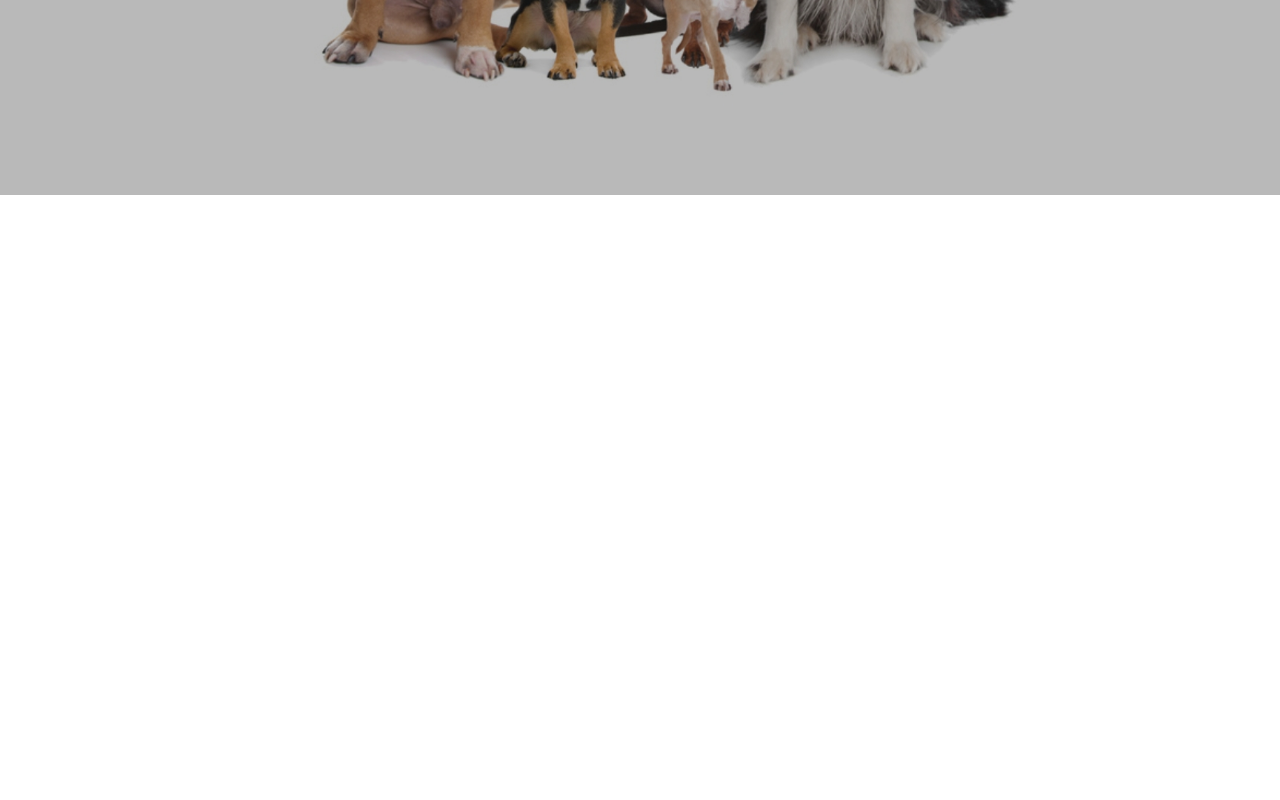
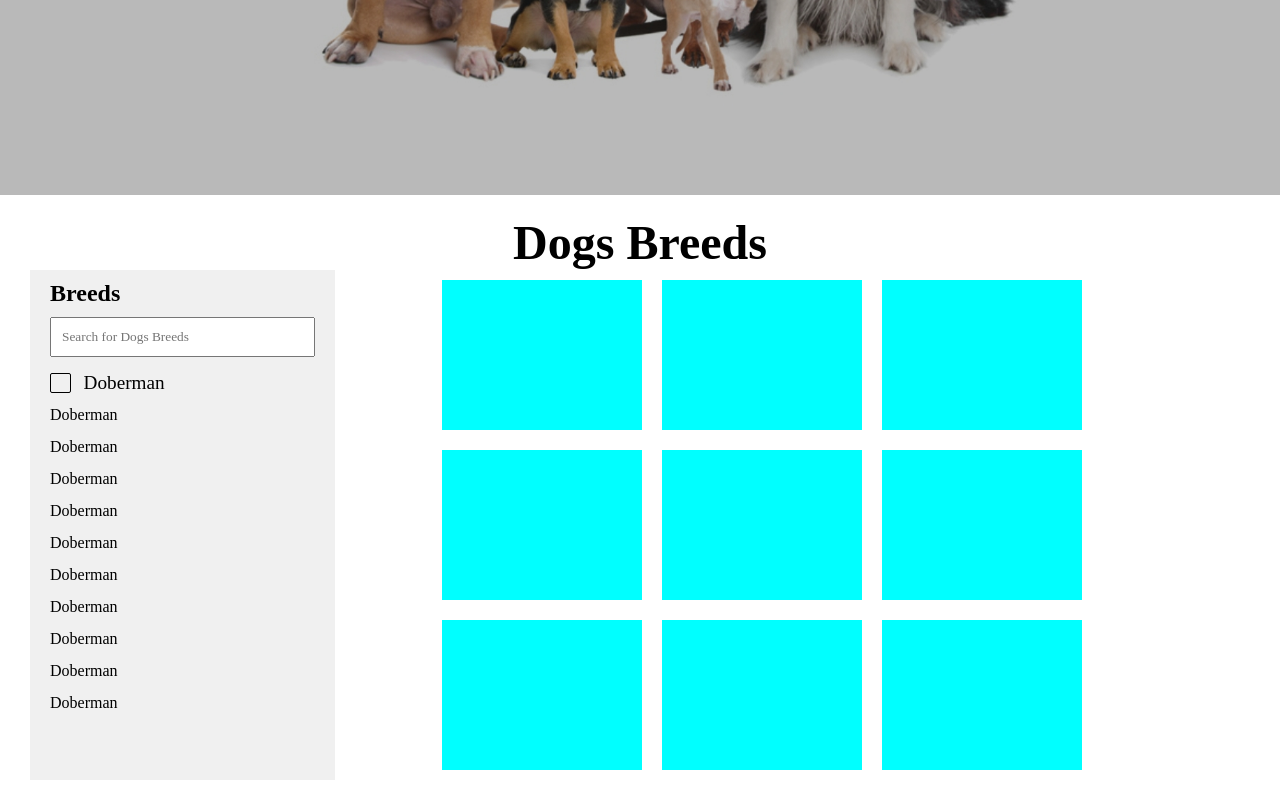
Before and after one commit to Wildereduardoleon85/dog-app, a React (Create React App) app: page / in a window 1280 px wide. Shown: the part 685-1485 px from the top of the page. Before the commit the page ends 880 px from the top, so only its background shows below. Built offline with nearby package versions, Linux system fonts and the light colour scheme; a web font is replaced by a local one.

Commit message:
checkbox styles added

```diff
--- a/public/index.html
+++ b/public/index.html
@@ -9,6 +9,7 @@
       name="description"
       content="Application for browsing dogs breeds images"
     />
+    <script src="https://kit.fontawesome.com/809c8bd336.js" crossorigin="anonymous"></script>
     <title>Dogs Lovers</title>
   </head>
   <body>
--- a/src/App.js
+++ b/src/App.js
@@ -1,6 +1,7 @@
 import './App.scss';
 import Navbar from './layout/Navbar/Navbar';
 import Hero from './layout/Hero/Hero';
+import Main from './components/Main/Main';
 
 function App() {
   return (
@@ -10,6 +11,7 @@ function App() {
       </header>
       <main>
         <Hero/>
+        <Main/>
       </main>
     </>
   );
--- a/src/App.scss
+++ b/src/App.scss
@@ -10,6 +10,7 @@
 
 :root {
   --primary: #01bd56;
+  --light-darken1: #f0f0f0;
 }
 
 ul {
@@ -19,3 +20,35 @@ ul {
 a {
   text-decoration: none;
 }
+
+.checkbox {
+  display: inline-flex;
+  align-items: center;
+  cursor: pointer;
+  font-size: 1.2rem;
+  > input[type="checkbox"] {
+    display: none;
+  }
+  .box {
+    width: 1.3rem;
+    height: 1.3rem;
+    border: 1.5px solid black;
+    border-radius: 2px;
+    margin-right: 0.8rem;
+    display: flex;
+    align-items: center;
+    justify-content: center;
+    flex-shrink: 0;
+    padding: 1px;
+  }
+
+  .box::after {
+    content: "\2714";
+    color: var(--light-darken1);
+    font-size: 1rem;
+  }
+  > input[type="checkbox"]:checked + .box {
+    background-color: var(--primary);
+    border-color: var(--primary);
+  }
+}
--- /dev/null
+++ b/src/components/Main/Main.js
@@ -0,0 +1,64 @@
+import React, { useState } from 'react';
+import './main.scss';
+
+
+const Main = () => {
+    const [text, setText] = useState('')
+
+    const handleChange = e => {
+        if(e.target.checked === true){
+            setText(e.target.parentElement.textContent)
+        }else{
+            setText('')
+        }
+    }
+
+    return (
+        <section className="main">
+            <h1>Dogs Breeds</h1>
+            <div className="container">
+                <div className="sidebar">
+                    <h2>Breeds</h2>
+                    <input type="search" placeholder="Search for Dogs Breeds" />
+                    <div>
+                        <ul>
+                            <li>
+                                {/* <input type="checkbox" id="check" onChange={handleChange}/>
+                                <label htmlFor="check" >Doberman</label> */}
+                                <label className="checkbox" htmlFor="check">
+                                    <input onChange={handleChange} type="checkbox" id="check" />
+                                    <div className="box"></div>
+                                    Doberman
+                                </label>
+                            </li>
+                            <li>Doberman</li>
+                            <li>Doberman</li>
+                            <li>Doberman</li>
+                            <li>Doberman</li>
+                            <li>Doberman</li>
+                            <li>Doberman</li>
+                            <li>Doberman</li>
+                            <li>Doberman</li>
+                            <li>Doberman</li>
+                            <li>Doberman</li>
+                        </ul>
+                    </div>
+                </div>
+
+                <div className="galery">
+                    <div></div>
+                    <div></div>
+                    <div></div>
+                    <div></div>
+                    <div></div>
+                    <div></div>
+                    <div></div>
+                    <div></div>
+                    <div></div>
+                </div>
+            </div>
+        </section>
+    )
+}
+
+export default Main
--- /dev/null
+++ b/src/components/Main/main.scss
@@ -0,0 +1,39 @@
+.main {
+  padding: 20px 0;
+  .container {
+    display: flex;
+    padding: 0 30px;
+  }
+  h1 {
+    font-size: 3rem;
+    text-align: center;
+  }
+  .sidebar {
+    background: var(--light-darken1);
+    width: 25%;
+    padding: 10px 20px;
+    input[type="search"] {
+      width: 100%;
+      padding: 10px;
+      margin-top: 10px;
+    }
+    ul {
+      margin-top: 10px;
+    }
+    li {
+      line-height: 2rem;
+    }
+  }
+  .galery {
+    width: 70%;
+    display: flex;
+    flex-wrap: wrap;
+    justify-content: center;
+    div {
+      width: 200px;
+      height: 150px;
+      background-color: aqua;
+      margin: 10px;
+    }
+  }
+}
--- a/src/layout/Navbar/navbar.scss
+++ b/src/layout/Navbar/navbar.scss
@@ -15,7 +15,7 @@ nav {
   }
   button:hover {
     color: var(--primary);
-    background: #f0f0f0;
+    background: var(--light-darken1);
     transition: all 0.3s ease;
   }
   ul {
```
Also changed, not shown: src/components/Sidebar/Sidebar.js (added, +11 -0 lines), src/components/Sidebar/sidebar.scss (added).
